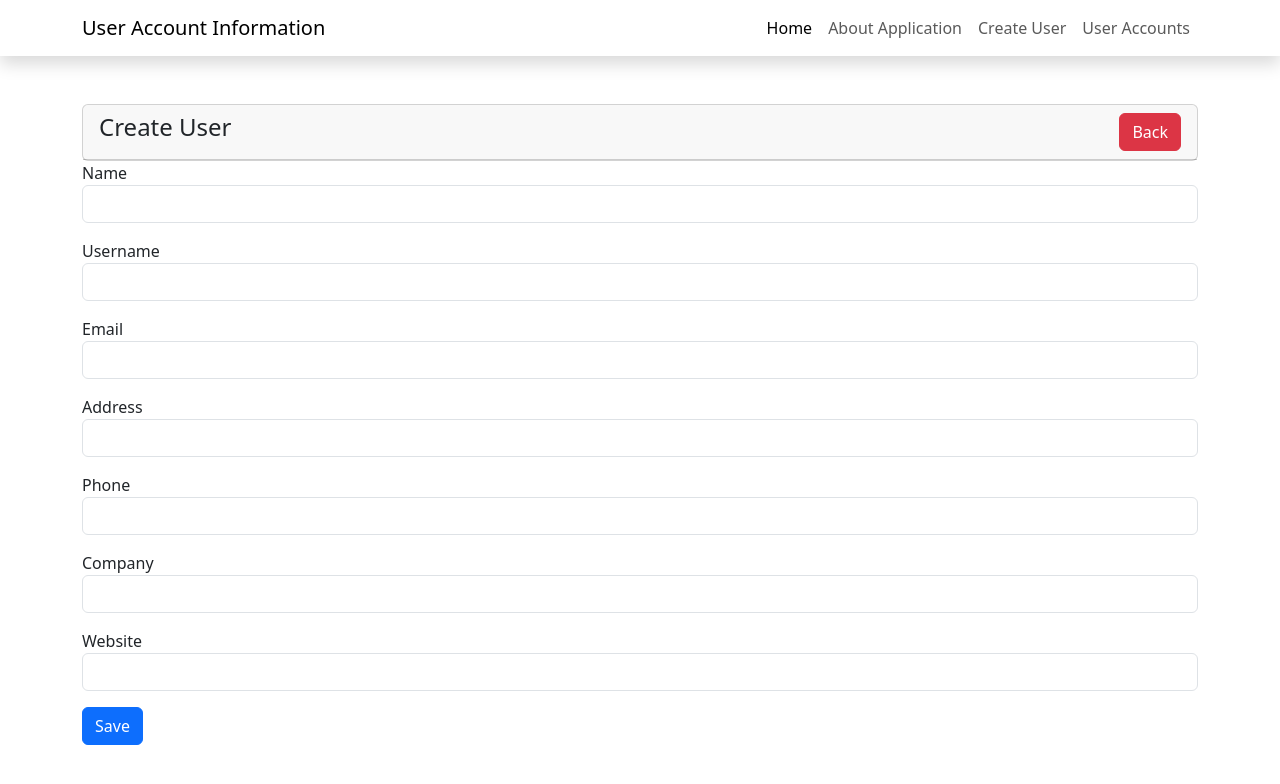
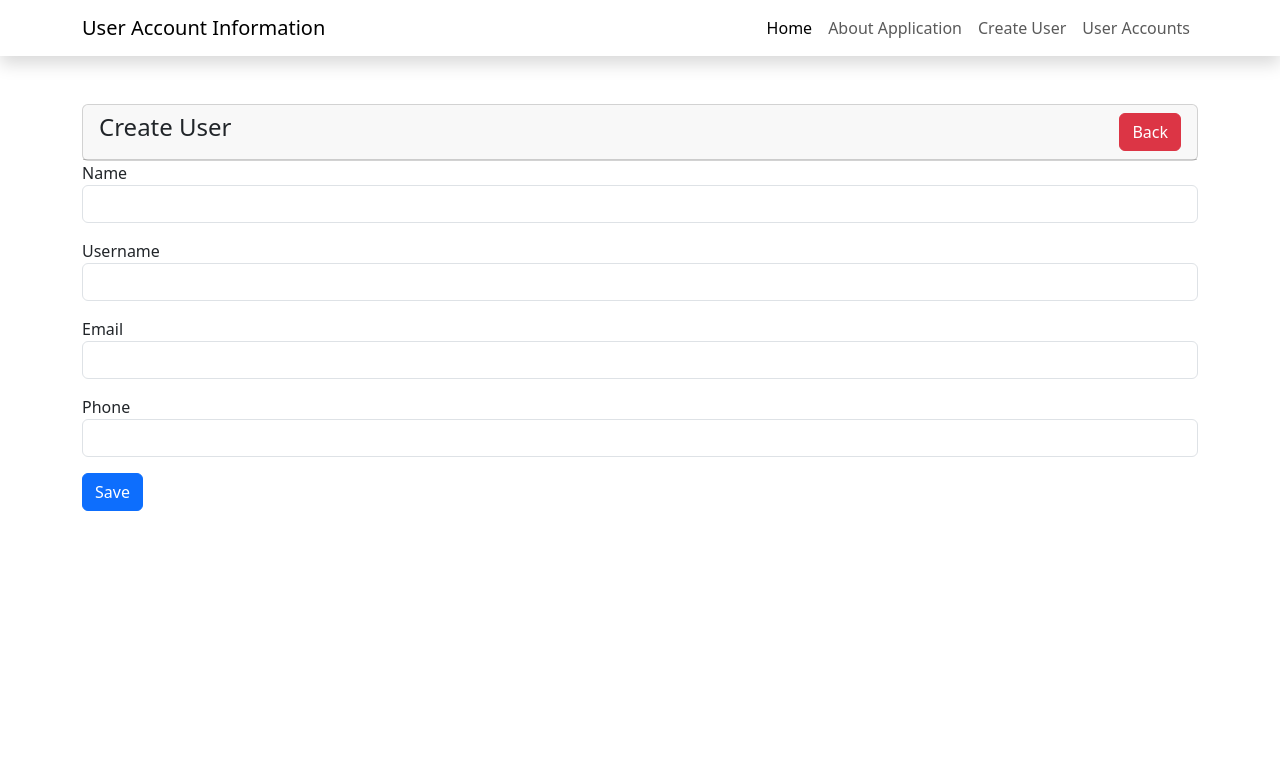
Before and after one commit to RomainRichards/CandidateCodingChallenge, an Angular app: page /user/create in a window 1280 px wide. Shown: the top 784 px of the page. Built offline with nearby package versions, Linux system fonts and the light colour scheme; no server answers.

Commit message:
Bind Api data to table
Bind create user to create-user entry

```diff
--- a/src/app/Pages/user-account/user-account.component.html
+++ b/src/app/Pages/user-account/user-account.component.html
@@ -19,20 +19,17 @@
                             <th>NAME</th>
                             <th>USERNAME</th>
                             <th>EMAIL</th>
-                            <th>ADDRESS</th>
                             <th>PHONE</th>
-                            <th>COMPANY</th>
+                            <th>ACTION</th>
                         </tr>
                     </thead>
                     <tbody>
-                        <tr *ngFor="let item of this.users">
+                        <tr *ngFor="let item of this.usersList">
                             <td>{{item.id}}</td>
                             <td>{{item.name}}</td>
                             <td>{{item.username}}</td>
                             <td>{{item.email}}</td>
-                            <td>{{item.address}}</td>
                             <td>{{item.phone}}</td>
-                            <td>{{item.company}}</td>
                             <td>
                                 <a routerLink="/" class="btn btn-success">Edit</a>
                                 <button type="button" class="btn btn-danger">Delete</button>
--- a/src/app/Pages/user-account/user-account.component.ts
+++ b/src/app/Pages/user-account/user-account.component.ts
@@ -1,5 +1,6 @@
 import { Component, OnInit } from '@angular/core';
-import { UserService, UserResponse } from 'src/app/Services/user.service';
+import { UserService, /*UserResponse*/ } from 'src/app/Services/user.service';
+import { User } from 'src/app/interface/user';
 
 @Component({
   selector: 'app-user-account',
@@ -10,7 +11,7 @@ export class UserAccountComponent implements OnInit {
 
   constructor(private userService: UserService) {}
 
-  users!: UserResponse[]; // Imported from user.services, array of data.
+  usersList: User[] = []; // Imported from user.services, array of data.
 
   // Get data from Api.
   // when page loads it calls the ngOnInIt function,
@@ -25,8 +26,13 @@ export class UserAccountComponent implements OnInit {
   // Return multiple users.
   _getUserLists(): void {
     this.userService.getUsers().subscribe(
-      (response) => console.log(response),
-      (error: any) => console.log(error),
+      (response: User[]) => {
+        this.usersList = response; // Populate the usersList with the API response.
+      },
+      (error: any) => {
+        console.error('Error fetching user list:', error);
+        // Handle the error / display an error message to the user.
+      },
       () => console.log('Finished getting users')
     );
   }
@@ -34,8 +40,13 @@ export class UserAccountComponent implements OnInit {
   // Return one user.
   _getUser(): void {
     this.userService.getUser().subscribe(
-      (response) => console.log(response),
-      (error: any) => console.log(error),
+      () => {
+        // Handle the single user response here, if needed.
+      },
+      (error: any) => {
+        console.error('Error fetching user:', error);
+        // Handle the error / display an error message to the user.
+      },
       () => console.log('Finished getting user')
     );
   }
--- a/src/app/Pages/user-create/user-create.component.html
+++ b/src/app/Pages/user-create/user-create.component.html
@@ -12,51 +12,49 @@
         </div>
         <div class="card-body">
 
-            <div *ngIf="isLoading; else elseForm">
-                <app-loader :title="loadingTitle" />
-            </div>
-            <ng-template #elseForm>
-                <form (ngSubmit)="_onsaveUser()">
+                <form (ngSubmit)="onSaveUser()">
                     <div class="mb-3">
                         <label>Name</label>
-                        <input type="text" [(ngModel)]="name" name="name" class="form-control">
+                        <input type="text" [(ngModel)]="user.name" name="name" class="form-control">
                     </div>
 
                     <div class="mb-3">
                         <label>Username</label>
-                        <input type="text" [(ngModel)]="username" name="username" class="form-control">
+                        <input type="text" [(ngModel)]="user.username" name="username" class="form-control">
                     </div>
 
                     <div class="mb-3">
                         <label>Email</label>
-                        <input type="text" [(ngModel)]="email" name="email" class="form-control">
+                        <input type="text" [(ngModel)]="user.email" name="email" class="form-control">
                     </div>
 
-                    <div class="mb-3">
+                    <!--Decided not to uses-->
+                    <!--<div class="mb-3">
                         <label>Address</label>
-                        <input type="text" [(ngModel)]="address" name="address" class="form-control">
-                    </div>
+                        <input type="text" [(ngModel)]="user.address" name="address" class="form-control">
+                    </div>-->
 
                     <div class="mb-3">
                         <label>Phone</label>
-                        <input type="text" [(ngModel)]="phone" name="phone" class="form-control">
+                        <input type="text" [(ngModel)]="user.phone" name="phone" class="form-control">
                     </div>
 
-                    <div class="mb-3">
+                    <!--Decided not to uses-->
+                    <!--<div class="mb-3">
                         <label>Company</label>
-                        <input type="text" [(ngModel)]="company" name="company" class="form-control">
-                    </div>
+                        <input type="text" [(ngModel)]="user.company" name="company" class="form-control">
+                    </div>-->
 
-                    <div class="mb-3">
+                    <!--Decided not to uses-->
+                    <!--<div class="mb-3">
                         <label>Website</label>
-                        <input type="text" [(ngModel)]="company" name="website" class="form-control">
-                    </div>
+                        <input type="text" [(ngModel)]="user.company" name="website" class="form-control">
+                    </div>-->
                     <div class="md-3">
                         <button type="submit" class="btn btn-primary">Save</button>
                     </div>
 
                 </form>
-            </ng-template>
         </div>
     </div>
 </div>
--- a/src/app/Pages/user-create/user-create.component.ts
+++ b/src/app/Pages/user-create/user-create.component.ts
@@ -1,7 +1,5 @@
 import { Component, OnInit } from '@angular/core';
 import { UserService } from 'src/app/Services/user.service';
-import { Address } from 'src/app/interface/address';
-import { Company } from 'src/app/interface/company';
 import { User } from 'src/app/interface/user';
 
 @Component({
@@ -14,71 +12,67 @@ export class UserCreateComponent implements OnInit {
   // Call user-service inside constructor.
   constructor(private userService: UserService) {}
 
-  private user:User ={
-    'name': 'John Graham',
-    'username': 'Leo',
-    'email': 'Sincere@april.biz',
-    'address': {
-        'street': 'Kulas Light',
-        'suite': 'Apt. 556',
-        'city': 'Gwenborough',
-        'zipcode': '92998-3874',
-        'geo': {
-            'lat': '-37.3159',
-            'lng': '81.1496'
+  user: User = {
+    name: '',
+    username: '',
+    email: '',
+    address: {
+        street: '',
+        suite: '',
+        city: '',
+        zipcode: '',
+        geo: {
+            lat: '',
+            lng: ''
         }
     },
-    'phone': '1-770-736-8031 x56442',
-    'website': 'hildegard.org',
-    'company': {
-        'name': 'Romaguera-Crona',
-        'catchPhrase': 'Multi-layered client-server neural-net',
-        'bs': 'harness real-time e-markets'
+    phone: '',
+    website: '',
+    company: {
+        name: '',
+        catchPhrase: '',
+        bs: ''
     }
-  }
-  id!: number
-  name!: string
-  username!: string
-  email!: string
-  address!: Address
-  phone!: string
-  company!: Company
-  website!: string
-
-  // Create data 'on' Api. doesn't actually update api server.
-  ngOnInit(): void {
-    this._onsaveUser();
-  }
-
-  // Variables added from loader user-create.component.html
-  isLoading: boolean = false;
-  loadingTitle: string = 'Loading';
+  };
 
 
-  // Function, so when you submit the form you should get all the details.
-  _onsaveUser(): void {
-    // When save btn is clicked, the loading icon is displayed (true).
-    this.isLoading = true;
-    this.loadingTitle = 'Saving';
+  ngOnInit(): void {}
 
-    // var user= {
-    //   id: this.id,
-    //   name: this.name,
-    //   username: this.username,
-    //   email: this.email,
-    //   address: this.address,
-    //   phone: this.phone,
-    //   company: this.company,
-    //   website: this.website
-    // }
-
+  // 'Save' user data to api. doesn't actually update api server.
+  onSaveUser(): void {
     this.userService._saveUser(this.user).subscribe(
-      (response) => console.log(response),
-      (error: any) => console.log(error),
+      (response: any) => {
+        console.log(response);
+        // Reset the form fields after successful submission.
+        this.user = {
+          name: '',
+          username: '',
+          email: '',
+          address: {
+              street: '',
+              suite: '',
+              city: '',
+              zipcode: '',
+              geo: {
+                  lat: '',
+                  lng: ''
+              }
+          },
+          phone: '',
+          website: '',
+          company: {
+              name: '',
+              catchPhrase: '',
+              bs: ''
+          }
+        };
+      },
+      (error: any) => {
+        console.log(error);
+        // Handle the error, e.g., display an error message to the user.
+      },
       () => console.log('Finished creating user')
-      // Once it is a success, this loading will not display (false).
     );
-    this.isLoading = false;
   }
 
 }
--- /dev/null
+++ b/src/app/Pages/user-delete/user-delete.component.html
@@ -0,0 +1 @@
+<p>user-delete works!</p>
--- /dev/null
+++ b/src/app/Pages/user-edit/user-edit.component.html
@@ -0,0 +1 @@
+<p>user-edit works!</p>
--- a/src/app/app.module.ts
+++ b/src/app/app.module.ts
@@ -11,6 +11,8 @@ import { NavbarComponent } from './Pages/Partials/navbar/navbar.component';
 import { UserCreateComponent } from './Pages/user-create/user-create.component';
 import { LoaderComponent } from './Pages/Partials/loader/loader.component';
 import { UserAccountComponent } from './Pages/user-account/user-account.component';
+import { UserEditComponent } from './Pages/user-edit/user-edit.component';
+import { UserDeleteComponent } from './Pages/user-delete/user-delete.component';
 
 
 
@@ -23,7 +25,9 @@ import { UserAccountComponent } from './Pages/user-account/user-account.componen
     NavbarComponent,
     UserCreateComponent,
     LoaderComponent,
-    UserAccountComponent
+    UserAccountComponent,
+    UserEditComponent,
+    UserDeleteComponent
 
   ],
   imports: [
```
Also changed, not shown: src/app/Pages/user-delete/user-delete.component.ts (added, +10 -0 lines), src/app/Pages/user-edit/user-edit.component.ts (added, +10 -0 lines), src/app/Services/user.service.ts (+0 -14 lines), src/app/Pages/user-delete/user-delete.component.css (added), src/app/Pages/user-edit/user-edit.component.css (added), 2 other files (tests, documents, lock files or other folders).
